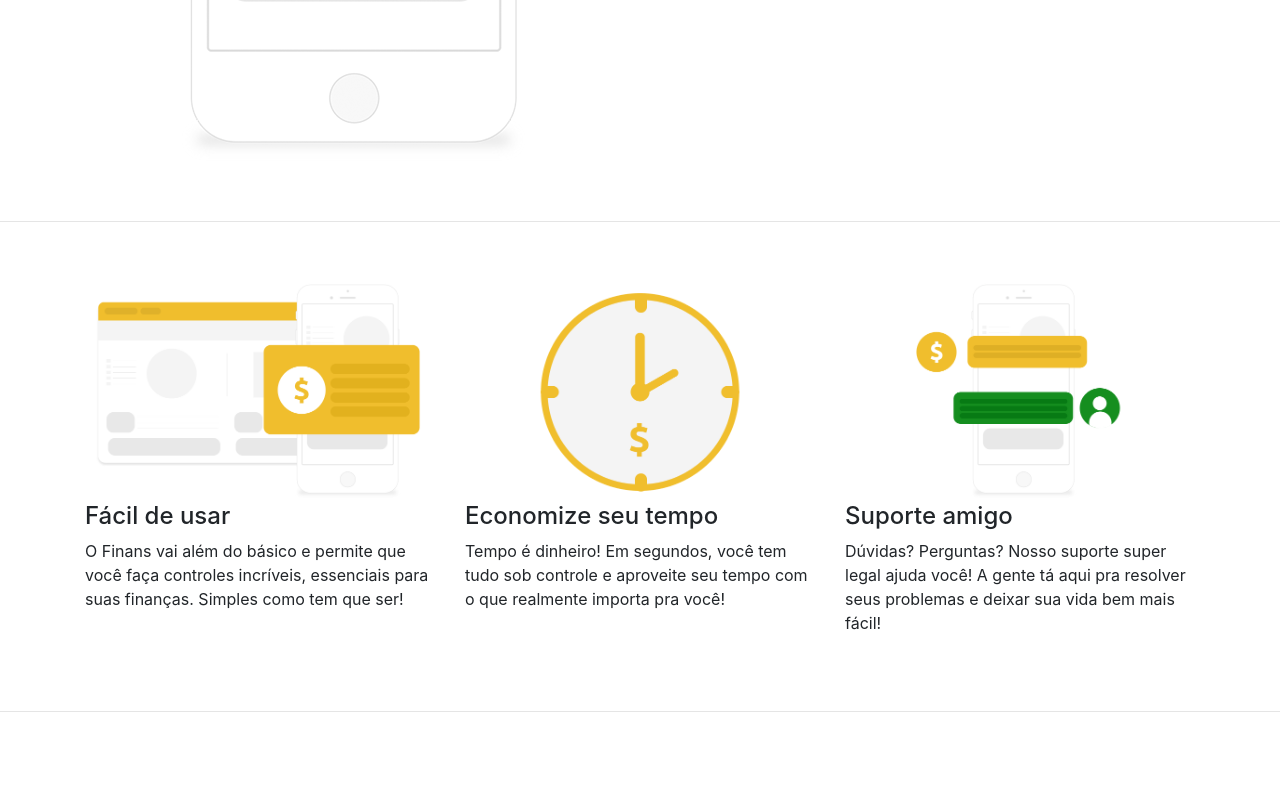
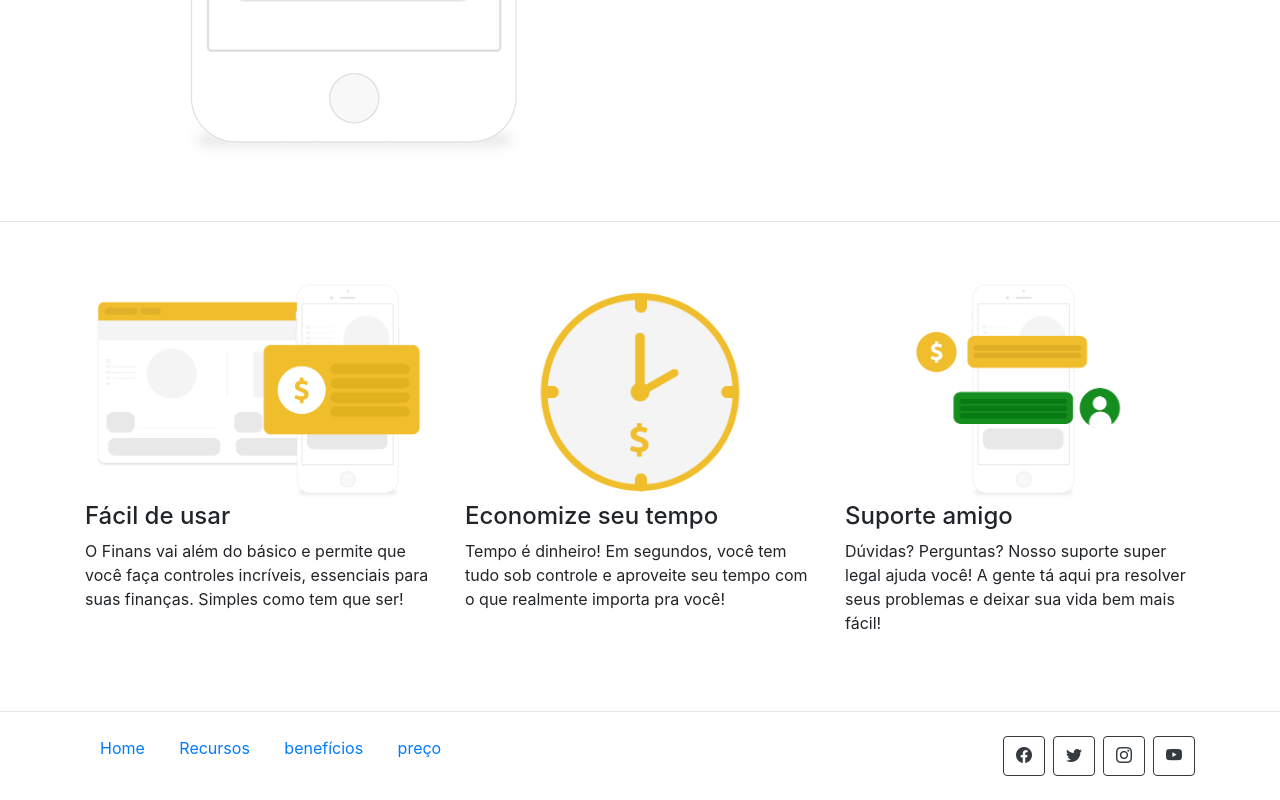
Before and after one commit to juanjovita/PROJETO-FINANS, a plain HTML site: page index.html in a window 1280 px wide. Shown: the part 1625-2425 px from the top of the page. Before the commit the page ends 2337 px from the top, so only its background shows below. Drawn offline with nearby package versions, Linux system fonts and the light colour scheme.

Commit message:
2 files modified

```diff
--- a/css/estilo.css
+++ b/css/estilo.css
@@ -7,3 +7,7 @@
   padding: 60px 0;
   border-bottom: 1px solid #e5e5e5;
 }
+
+footer p a{
+  margin: 5px 15px;
+}
--- a/index.html
+++ b/index.html
@@ -166,6 +166,40 @@
     </section>
     <!--Fim da sessão recursos-->
 
+    <!--Rodapé-->
+    <footer class="mt-4 mb-4">
+    <div class="container">
+    <div class="row">
+    <div class="col-md-8">
+      <p>
+      <a href="">Home</a>
+      <a href="">Recursos</a>
+      <a href="">benefícios</a>
+      <a href="">preço</a>
+      </p>
+    </div>
+    <div class="col-md-4 d-flex justify-content-end">
+      <a href="" class="btn btn-outline-dark">
+      <i class="bi bi-facebook"></i>
+      </a>
+
+      <a href="" class="btn btn-outline-dark ml-2">
+      <i class="bi bi-twitter"></i>
+      </a>
+
+      <a href="" class="btn btn-outline-dark ml-2">
+      <i class="bi bi-instagram"></i>
+      </a>
+
+      <a href="" class="btn btn-outline-dark ml-2">
+      <i class="bi bi-youtube"></i>
+      </a>
+
+    </div>
+    </div>
+    </div>
+    </footer>
+
     <!-- JavaScript (Opcional) -->
     <!-- jQuery primeiro, depois Popper.js, depois Bootstrap JS -->
     <script src="https://code.jquery.com/jquery-3.3.1.slim.min.js" integrity="sha384-q8i/X+965DzO0rT7abK41JStQIAqVgRVzpbzo5smXKp4YfRvH+8abtTE1Pi6jizo" crossorigin="anonymous"></script>
```
